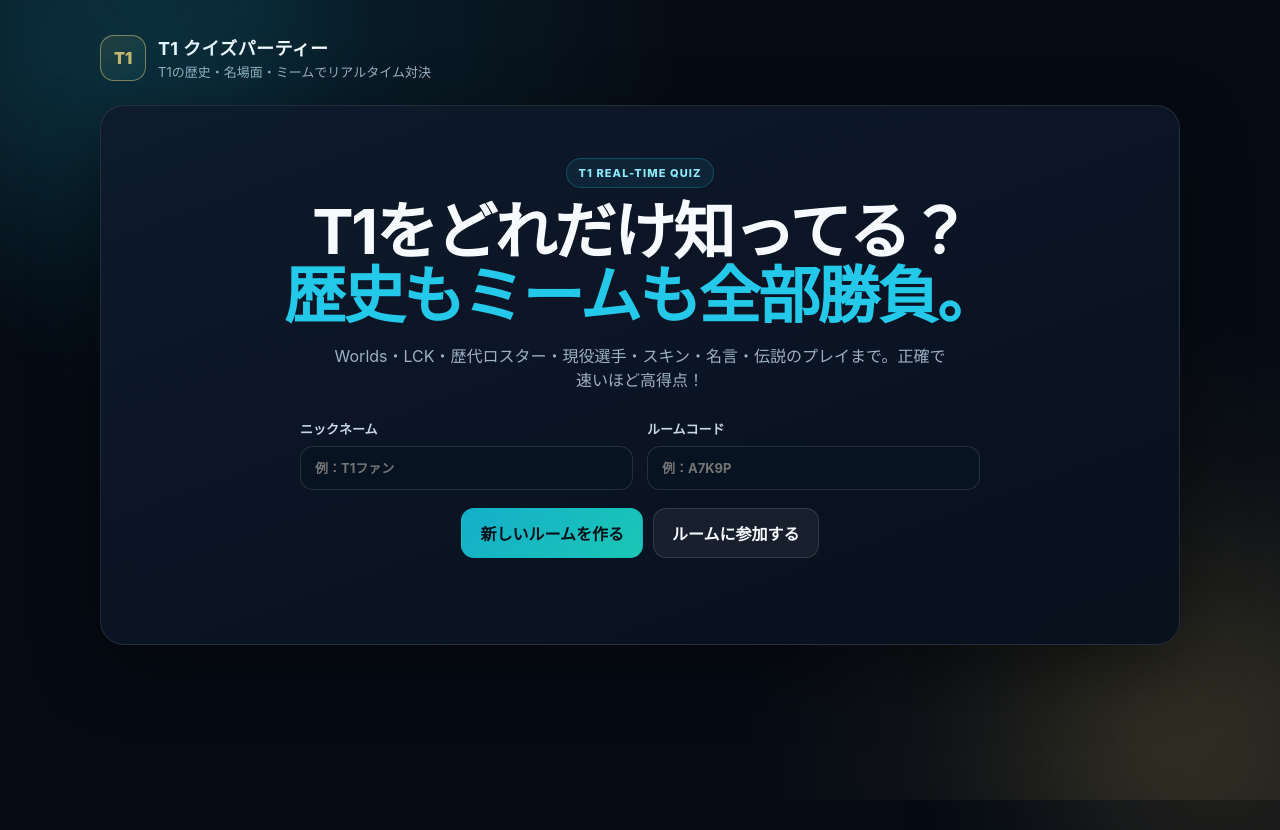
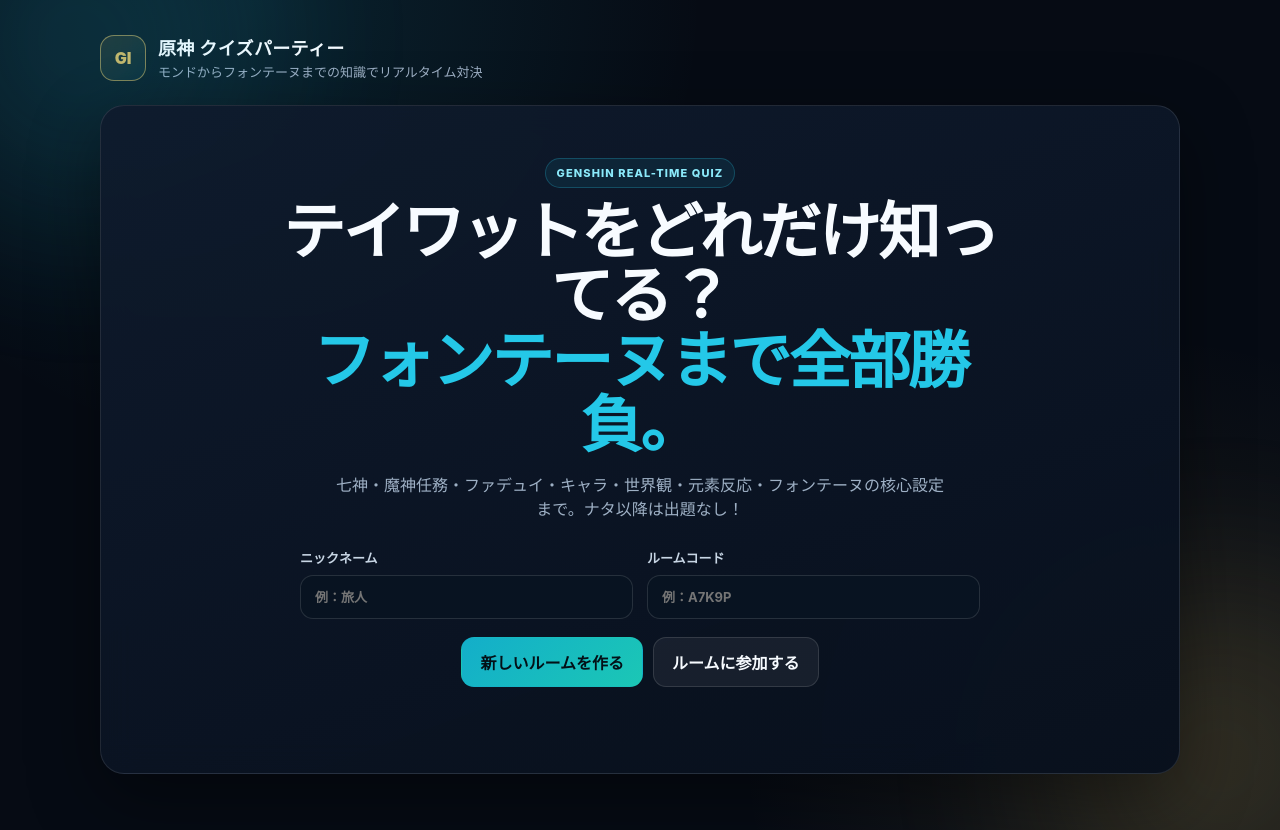
Before and after one commit to hyondd/lol-quiz-party, a website: page public/index.html in a window 1280 px wide. Before the commit the page ends 800 px from the top, so only its background shows below. Drawn offline with nearby package versions, Linux system fonts and the light colour scheme; no server answers.

Commit message:
Rebrand quiz site for Genshin through Fontaine

```diff
--- a/public/index.html
+++ b/public/index.html
@@ -4,7 +4,7 @@
   <meta charset="UTF-8" />
   <meta name="viewport" content="width=device-width, initial-scale=1.0" />
   <meta name="theme-color" content="#08111f" />
-  <title>T1 クイズパーティー</title>
+  <title>原神 クイズパーティー</title>
   <link rel="stylesheet" href="/style.css" />
 </head>
 <body>
@@ -13,21 +13,21 @@
 
   <main class="shell">
     <header class="brand">
-      <div class="logo">T1</div>
+      <div class="logo">GI</div>
       <div>
-        <h1>T1 クイズパーティー</h1>
-        <p>T1の歴史・名場面・ミームでリアルタイム対決</p>
+        <h1>原神 クイズパーティー</h1>
+        <p>モンドからフォンテーヌまでの知識でリアルタイム対決</p>
       </div>
     </header>
 
     <section id="home" class="panel hero">
-      <div class="badge">T1 REAL-TIME QUIZ</div>
-      <h2>T1をどれだけ知ってる？<br><span>歴史もミームも全部勝負。</span></h2>
-      <p class="muted">Worlds・LCK・歴代ロスター・現役選手・スキン・名言・伝説のプレイまで。正確で速いほど高得点！</p>
+      <div class="badge">GENSHIN REAL-TIME QUIZ</div>
+      <h2>テイワットをどれだけ知ってる？<br><span>フォンテーヌまで全部勝負。</span></h2>
+      <p class="muted">七神・魔神任務・ファデュイ・キャラ・世界観・元素反応・フォンテーヌの核心設定まで。ナタ以降は出題なし！</p>
 
       <div class="form-grid">
         <label>ニックネーム
-          <input id="nickname" maxlength="18" placeholder="例：T1ファン" autocomplete="nickname" />
+          <input id="nickname" maxlength="18" placeholder="例：旅人" autocomplete="nickname" />
         </label>
         <label>ルームコード
           <input id="roomCode" maxlength="6" placeholder="例：A7K9P" autocomplete="off" />
@@ -45,7 +45,7 @@
       <div class="lobby-top">
         <div>
           <div class="badge">ROOM <span id="roomCodeText"></span></div>
-          <h2 id="roomTitleText">T1 クイズパーティー</h2>
+          <h2 id="roomTitleText">原神 クイズパーティー</h2>
           <p class="muted"><span id="playerCount">1</span>人参加中</p>
         </div>
         <div class="share-box">
```
